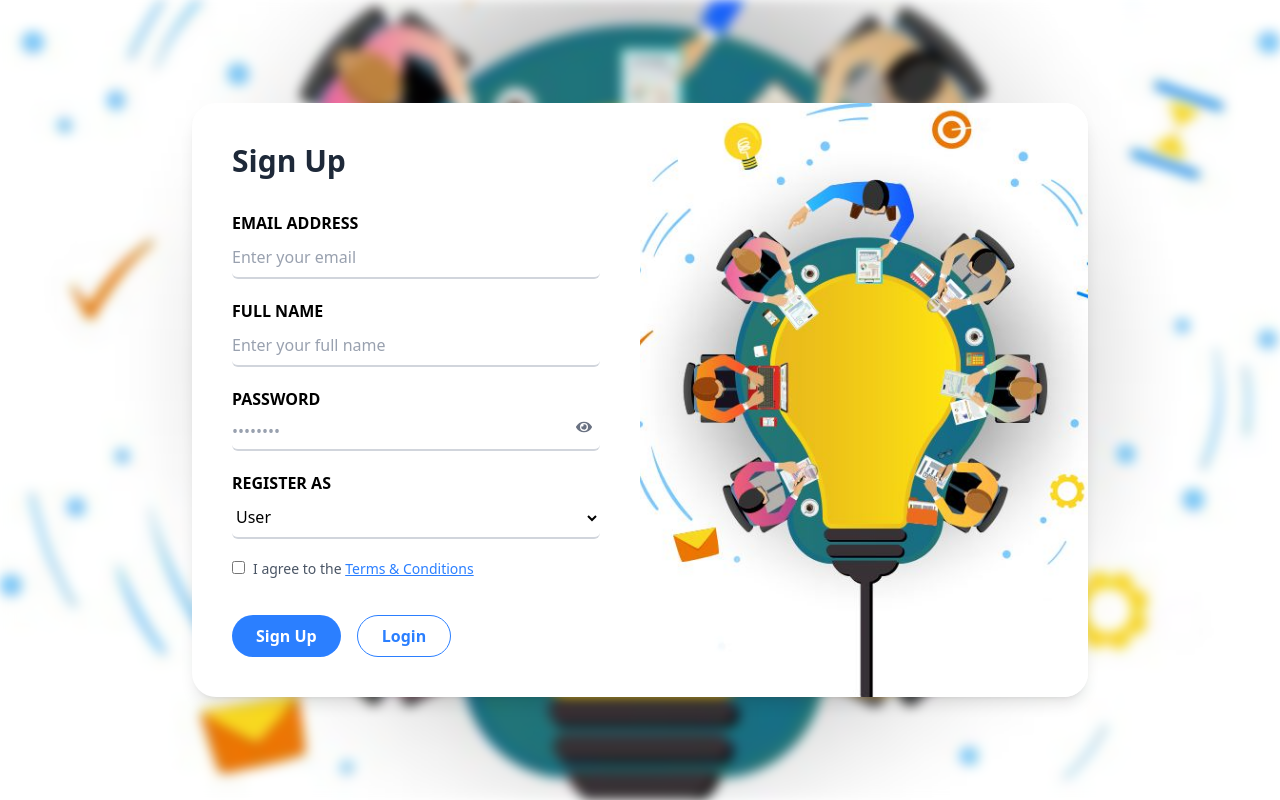
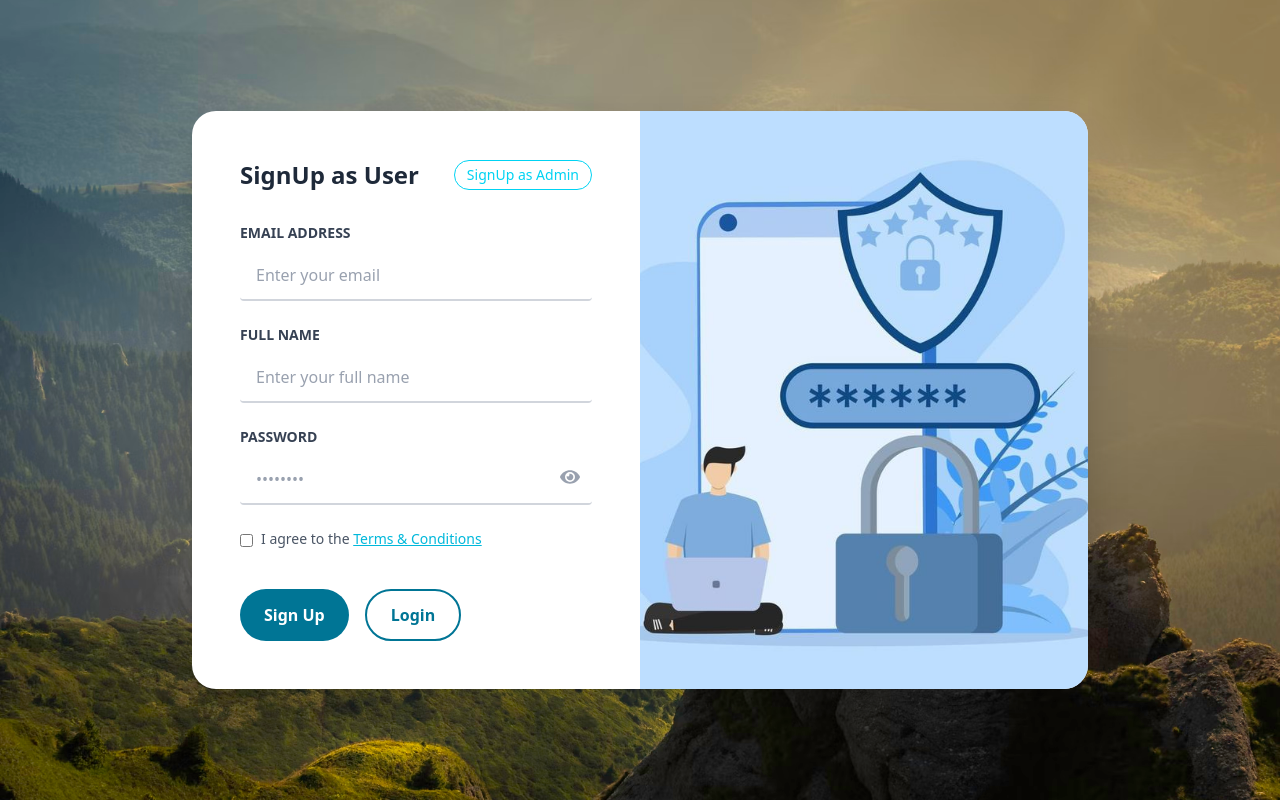
Before and after one commit to om-sonwane15/Event-booking-system---Team-Project, a React (Vite) app in the folder frontend/: page /register in a window 1280 px wide. Built offline with nearby package versions, Linux system fonts and the light colour scheme.

Commit message:
register done

```diff
--- a/frontend/src/App.jsx
+++ b/frontend/src/App.jsx
@@ -9,13 +9,15 @@ import ResetPassword from "./Pages/ResetPassword";
 
 // Protected Route Component
 const ProtectedRoute = ({ children }) => {
-  const token = localStorage.getItem("token") || sessionStorage.getItem("token");
+  const token =
+    localStorage.getItem("token") || sessionStorage.getItem("token");
   return token ? children : <Navigate to="/login" replace />;
 };
 
 // Public Route Component (redirect if already logged in)
 const PublicRoute = ({ children }) => {
-  const token = localStorage.getItem("token") || sessionStorage.getItem("token");
+  const token =
+    localStorage.getItem("token") || sessionStorage.getItem("token");
   return !token ? children : <Navigate to="/home" replace />;
 };
 
@@ -42,6 +44,12 @@ function App() {
             </PublicRoute>
           }
         />
+        <Route path="/register-user" element={<Register rolePreset="user" />} />
+        <Route
+          path="/register-admin"
+          element={<Register rolePreset="admin" />}
+        />
+
         <Route
           path="/forgot"
           element={
--- a/frontend/src/Pages/Register.jsx
+++ b/frontend/src/Pages/Register.jsx
@@ -1,15 +1,16 @@
+
 import React, { useState } from "react";
 import { useNavigate } from "react-router-dom";
-import backgroundImg from "../assets/register.jpeg";
 import { FaEye, FaEyeSlash } from "react-icons/fa";
 import axiosInstance from "../utils/axiosInstance";
 
-const Register = () => {
+
+const Register = ({ rolePreset = "user" }) => {
   const [formData, setFormData] = useState({
     email: "",
     name: "",
     password: "",
-    role: "user",
+    role: rolePreset,
     terms: false,
   });
 
@@ -20,54 +21,56 @@ const Register = () => {
   const [loading, setLoading] = useState(false);
 
   const navigate = useNavigate();
+  const isAdmin = rolePreset === "admin";
 
   const handleChange = (e) => {
     const { name, value, type, checked } = e.target;
-    setFormData({
-      ...formData,
+    setFormData((prev) => ({
+      ...prev,
       [name]: type === "checkbox" ? checked : value,
-    });
-    // Clear specific error when user starts typing
+    }));
+
     if (errors[name]) {
-      setErrors(prev => ({ ...prev, [name]: "" }));
+      setErrors((prev) => ({ ...prev, [name]: "" }));
     }
   };
 
-  const validatePassword = (password) => {
+//   const validatePassword = (password) => {
+//     const regex = /^(?=.*[a-z])(?=.*[A-Z])(?=.*\d)(?=.*[\W_]).{8,}$/;
+//     return regex.test(password);
+//   };
+
+function validatePassword(password) {
   const regex = /^(?=.*[a-z])(?=.*[A-Z])(?=.*\d)(?=.*[\W_]).{8,}$/;
   return regex.test(password);
-  };
+}
 
-  const togglePassword = () => {
-    setShowPassword((prev) => !prev);
-  };
+
+  const togglePassword = () => setShowPassword((prev) => !prev);
 
   const validate = () => {
     const errs = {};
 
-    // Email validation
     if (!formData.email) {
       errs.email = "Email is required";
     } else if (!/\S+@\S+\.\S+/.test(formData.email)) {
       errs.email = "Email is invalid";
     }
 
-    // Name validation
     if (!formData.name) {
       errs.name = "Full name is required";
     } else if (formData.name.trim().length < 2) {
       errs.name = "Name must be at least 2 characters";
     }
 
-    // Password validation
     if (!formData.password) {
       errs.password = "Password is required";
-    } else if (!validatePassword(formData.password)) {
+    }
+    else if (!validatePassword(formData.password)) {
       errs.password =
         "Password must be at least 8 characters, include uppercase, lowercase, number, and special character.";
     }
 
-    // Terms validation
     if (!formData.terms) {
       errs.terms = "You must accept terms and conditions";
     }
@@ -82,33 +85,33 @@ const Register = () => {
     setSubmitError("");
 
     if (!validate()) return;
-
     setLoading(true);
 
     try {
-      const response = await axiosInstance.post("/auth/register",
-        {
+      const response = await axiosInstance.post("/auth/register", {
         name: formData.name.trim(),
         email: formData.email.toLowerCase(),
         password: formData.password,
         role: formData.role,
-        }
+      });
+
+      setSuccessMsg(
+        formData.role === "admin"
+          ? "Admin registered successfully! Please login to continue."
+          : "User registered successfully! Please login to continue."
       );
 
-      setSuccessMsg(response.data.msg);
       setFormData({
         email: "",
         name: "",
         password: "",
-        role: "user",
+        role: rolePreset,
         terms: false,
       });
 
-      // Redirect to login after successful registration
       setTimeout(() => {
         navigate("/login");
       }, 2000);
-
     } catch (error) {
       setSubmitError(
         error.response?.data?.msg || "An error occurred during registration."
@@ -119,35 +122,48 @@ const Register = () => {
   };
 
   return (
-    <>
     <div
-        className="fixed top-0 left-0 w-full h-full"
+      className="min-h-screen w-full flex items-center justify-center bg-cover bg-center bg-no-repeat"
       style={{
-          backgroundImage: `url(${backgroundImg})`,
-          backgroundSize: "cover",
-          backgroundPosition: "center",
-          filter: "blur(6px)",
-          zIndex: -1,
+        backgroundImage: `url('/rb.avif')` ,
       }}
-      ></div>
+    >
+      <div className="bg-white rounded-3xl shadow-2xl overflow-hidden max-w-4xl w-full mx-4 flex">
+        {/* Left Side - Form */}
+        <div className="w-full md:w-1/2 p-8 md:p-12">
+          <div className="max-w-md mx-auto">
+            <div className="flex justify-between items-center mb-8">
+              <h2 className="text-2xl font-bold text-gray-800">
+                {isAdmin ? "SignUp as Admin" : "SignUp as User "}
+              </h2>
+              <button
+                onClick={() =>
+                  navigate(isAdmin ? "/register-user" : "/register-admin")
+                }
+                className="border border-cyan-400 text-cyan-400 hover:bg-cyan-50 px-3 py-1 rounded-full text-sm transition"
+                type="button"
+              >
+                {isAdmin ? "SignUp as User" : "SignUp as Admin"}
+              </button>
+            </div>
 
-      <div className="min-h-screen flex items-center justify-center px-4">
-        <div className="relative flex bg-white rounded-3xl shadow-lg overflow-hidden max-w-4xl w-full mx-auto z-10">
-          <div className="w-full md:w-1/2 p-10">
-            <h2 className="text-3xl font-bold text-gray-800 mb-8">Sign Up</h2>
-            <form onSubmit={handleSubmit} className="space-y-5">
+            <form onSubmit={handleSubmit} className="space-y-6">
               {/* Email */}
               <div>
-                <label className="block text-black font-semibold mb-0.5">
+                <label
+                  htmlFor="email"
+                  className="block text-sm font-semibold text-gray-700 mb-2"
+                >
                   EMAIL ADDRESS
                 </label>
                 <input
                   type="email"
+                  id="email"
                   name="email"
                   value={formData.email}
                   onChange={handleChange}
                   placeholder="Enter your email"
-                  className="w-full border-b-2 border-gray-300 focus:outline-none focus:border-blue-400 py-2 placeholder-gray-400 rounded-md"
+                  className="w-full px-4 py-3 border-b-2 border-gray-300 focus:border-cyan-400 outline-none bg-transparent text-gray-700 placeholder-gray-400 rounded"
                 />
                 {errors.email && (
                   <p className="text-red-500 text-sm mt-1">{errors.email}</p>
@@ -156,16 +172,20 @@ const Register = () => {
 
               {/* Name */}
               <div>
-                <label className="block text-black font-semibold mb-0.5">
+                <label
+                  htmlFor="name"
+                  className="block text-sm font-semibold text-gray-700 mb-2"
+                >
                   FULL NAME
                 </label>
                 <input
                   type="text"
+                  id="name"
                   name="name"
                   value={formData.name}
                   onChange={handleChange}
                   placeholder="Enter your full name"
-                  className="w-full border-b-2 border-gray-300 focus:outline-none focus:border-blue-400 py-2 placeholder-gray-400 rounded-md"
+                  className="w-full px-4 py-3 border-b-2 border-gray-300 focus:border-cyan-400 outline-none bg-transparent text-gray-700 placeholder-gray-400 rounded"
                 />
                 {errors.name && (
                   <p className="text-red-500 text-sm mt-1">{errors.name}</p>
@@ -173,59 +193,58 @@ const Register = () => {
               </div>
 
               {/* Password */}
-              <div className="relative">
-                <label className="block text-black font-semibold mb-0.5">
+              <div>
+                <label
+                  htmlFor="password"
+                  className="block text-sm font-semibold text-gray-700 mb-2"
+                >
                   PASSWORD
                 </label>
+                <div className="relative">
                   <input
                     type={showPassword ? "text" : "password"}
+                    id="password"
                     name="password"
                     value={formData.password}
                     onChange={handleChange}
                     placeholder="••••••••"
-                  className="w-full border-b-2 border-gray-300 focus:outline-none focus:border-blue-400 py-1.5 pr-10 placeholder-gray-400 rounded-md"
+                    className="w-full px-4 py-3 border-b-2 border-gray-300 focus:border-cyan-400 outline-none bg-transparent text-gray-700 placeholder-gray-400 rounded"
                   />
-                <span
+                  <button
+                    type="button"
                     onClick={togglePassword}
-                  className="absolute right-2 top-8 text-gray-500 cursor-pointer hover:text-gray-700"
+                    className="absolute right-3 top-3 text-gray-400 hover:text-gray-600"
                   >
-                  {showPassword ? <FaEyeSlash /> : <FaEye />}
-                </span>
+                    {showPassword ? (
+                      <FaEyeSlash className="text-xl" />
+                    ) : (
+                      <FaEye className="text-xl" />
+                    )}
+                  </button>
+                </div>
                 {errors.password && (
                   <p className="text-red-500 text-sm mt-1">{errors.password}</p>
                 )}
               </div>
 
-              {/* Role */}
-              <div>
-                <label className="block text-black font-semibold mb-0.5">
-                  REGISTER AS
-                </label>
-                <select
-                  name="role"
-                  value={formData.role}
-                  onChange={handleChange}
-                  className="w-full border-b-2 border-gray-300 py-2 focus:outline-none focus:border-blue-400 rounded-md"
-                >
-                  <option value="user">User</option>
-                  <option value="admin">Admin</option>
-                </select>
-              </div>
-
               {/* Terms */}
-              <div className="flex items-start">
+              <div className="flex items-center">
                 <input
                   type="checkbox"
+                  id="terms"
                   name="terms"
                   checked={formData.terms}
                   onChange={handleChange}
-                  className="accent-blue-500 mr-2 mt-0.5"
+                  className="accent-cyan-400 mr-2 mt-0.5"
                 />
-                <label className="text-gray-600 text-sm">
+                <label
+                  htmlFor="terms"
+                  className="text-gray-600 text-sm cursor-pointer"
+                >
                   I agree to the{" "}
                   <a
                     href="#"
-                    className="text-blue-500 underline hover:text-blue-700"
+                    className="text-cyan-500 underline hover:text-cyan-700"
                     onClick={(e) => e.preventDefault()}
                   >
                     Terms & Conditions
@@ -236,7 +255,7 @@ const Register = () => {
                 <p className="text-red-500 text-sm">{errors.terms}</p>
               )}
 
-              {/* Feedback Messages */}
+              {/* Feedback */}
               {successMsg && (
                 <div className="bg-green-50 border border-green-200 text-green-700 px-4 py-3 rounded-md">
                   {successMsg}
@@ -249,33 +268,38 @@ const Register = () => {
               )}
 
               {/* Buttons */}
+              {/* Buttons */}
               <div className="flex space-x-4 pt-4">
                 <button
                   type="submit"
                   disabled={loading}
-                  className="bg-blue-500 hover:bg-blue-600 disabled:bg-blue-300 text-white px-6 py-2 rounded-full font-semibold transition"
+                  className=" bg-[#007595] hover:bg-[#005d78] disabled:bg-opacity-50 text-white px-6 py-3 rounded-full font-semibold transition"
                 >
                   {loading ? "Signing Up..." : "Sign Up"}
                 </button>
                 <button
                   type="button"
                   onClick={() => navigate("/login")}
-                  className="border border-blue-500 text-blue-500 hover:bg-blue-50 px-6 py-2 rounded-full font-semibold transition"
+                  className="border-2 border-[#007595] text-[#007595] hover:bg-[#e0f5f9] font-semibold px-6 py-3 rounded-full transition duration-200"
                 >
                   Login
                 </button>
               </div>
             </form>
           </div>
+        </div>
 
-          {/* Right-side image */}
+        {/* Right Side - Image */}
         <div
-            className="hidden md:block md:w-1/2 bg-cover bg-center"
-            style={{ backgroundImage: `url(${backgroundImg})` }}
-          />
+          className="hidden md:block md:w-1/2"
+          style={{
+            backgroundImage: `url('/cp.jpg')` ,
+            backgroundSize: "cover",
+            backgroundPosition: "center",
+          }}
+        ></div>
       </div>
     </div>
-    </>
   );
 };
 
```
Also changed, not shown: frontend/public/rb.avif (renamed from frontend/public/photo-1469474968028-56623f02e42e.avif), frontend/src/assets/register.jpeg (deleted). Lines whose indentation alone changed are shown as unchanged.
